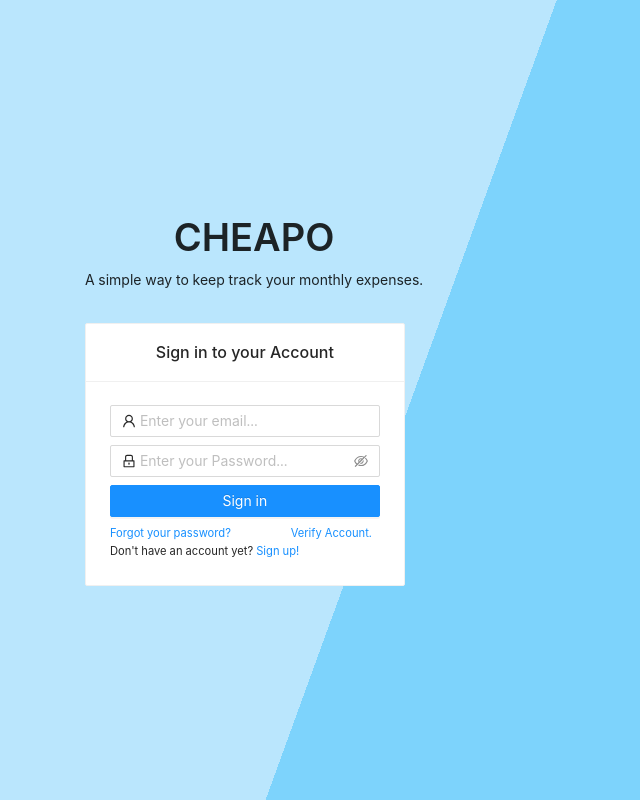
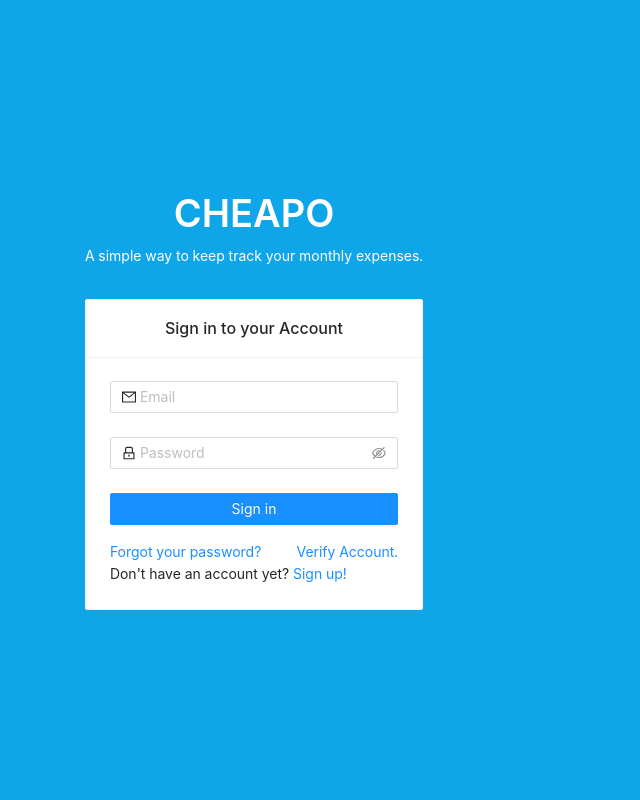
Before and after one commit to mhtros/cheapo-react-client, a React (Create React App) app: page / in a window 1280 px wide. Shown: the whole page, without its empty margins (386-1026 px from the left). Built offline with nearby package versions, Linux system fonts and the light colour scheme.

Commit message:
Add Two factor sign in Fix layout problems Convert to forms

```diff
--- a/src/components/layout/UnauthorizePageTemplate.js
+++ b/src/components/layout/UnauthorizePageTemplate.js
@@ -1,17 +1,27 @@
 import { Space, Typography } from "antd";
-import CenteredContainer from "./centered-container/CenteredContainer";
 
 const { Text, Title } = Typography;
 
+const centeredStyles = {
+  height: "100%",
+  display: "grid",
+  placeItems: "center",
+};
+
+const CenteredContainer = ({ children }) => (
+  <div style={centeredStyles}>{children}</div>
+);
+
+const labelStyle = { textAlign: "center", marginBottom: "2rem", width: "100%" };
+
 const UnauthorizePageTemplate = ({ children }) => (
   <CenteredContainer>
-    <div>
-      <Space
-        direction="vertical"
-        style={{ textAlign: "center", marginBottom: "2rem", width: "100%" }}
-      >
-        <Title style={{ margin: 0 }}>CHEAPO</Title>
-        <Text>A simple way to keep track your monthly expenses.</Text>
+    <div id="unauthorize-template">
+      <Space direction="vertical" style={labelStyle}>
+        <Title style={{ margin: 0, color: "#fff" }}>CHEAPO</Title>
+        <Text style={{ color: "#fff" }}>
+          A simple way to keep track your monthly expenses.
+        </Text>
       </Space>
       {children}
     </div>
--- a/src/components/layout/centered-container/CenteredContainer.js
+++ /dev/null
@@ -1,7 +0,0 @@
-import classes from "./CenteredContainer.module.css";
-
-const CenteredContainer = ({ children }) => (
-  <div className={classes["centered-container"]}>{children}</div>
-);
-
-export default CenteredContainer;
--- a/src/components/layout/centered-container/CenteredContainer.module.css
+++ /dev/null
@@ -1,5 +0,0 @@
-.centered-container {
-  display: grid;
-  height: 100vh;
-  place-items: center;
-}
--- a/src/index.css
+++ b/src/index.css
@@ -6,20 +6,39 @@
   box-sizing: border-box;
 }
 
+/* JUST FOR TESTING */
+/*
+    html { border: 5px dashed black; }
+    body { border: 5px dashed red; }
+    #root { border: 5px dashed greenyellow; }
+    #unauthorize-template { border: 5px dashed cyan; }
+    #authorize-template { border: 5px dashed cyan; }
+ */
+
 html {
   scroll-behavior: smooth;
 }
 
 body {
-  width: 100%;
-  min-height: 100vh;
+  background: var(--secondary-color-500);
   -webkit-font-smoothing: antialiased;
   -moz-osx-font-smoothing: grayscale;
-  background: linear-gradient(
-    110deg,
-    var(--secondary-color-200) 60%,
-    var(--secondary-color-300) 60%
-  );
+}
+
+#root {
+  height: 100%;
+}
+
+#unauthorize-template {
+  min-width: 340px;
+  padding: 1rem 0.5rem;
+}
+
+#authorize-template {
+  min-width: 340px;
+  height: 100%;
+  max-width: 45%;
+  margin: auto;
 }
 
 :root {
--- a/src/pages/authentication/ForgotPassword.js
+++ b/src/pages/authentication/ForgotPassword.js
@@ -1,30 +1,27 @@
-import { InfoCircleOutlined, MailOutlined } from "@ant-design/icons";
-import { Button, Card, Input, Space, Tooltip, Typography } from "antd";
+import { MailOutlined } from "@ant-design/icons";
+import { Button, Card, Form, Input, Typography } from "antd";
 import React, { useState } from "react";
 import { Link, useNavigate } from "react-router-dom";
 import { apiUri } from "../../appsettings";
 import displayError from "../../helpers/display-exception-error";
 import { successToast } from "../../helpers/toasts";
 
-const { Text } = Typography;
+const { Paragraph } = Typography;
 
 const ForgotPassword = () => {
   const navigate = useNavigate();
 
-  const [email, setEmail] = useState("");
   const [loading, setLoading] = useState(false);
 
-  const forgotPasswordHandler = async (e) => {
-    e.preventDefault();
+  const forgotPasswordHandler = async (values) => {
+    const email = values.email;
     setLoading(true);
 
     try {
       const url = `${apiUri}/authentication/forgot-password`;
       var response = await fetch(url, {
         method: "POST",
-        headers: {
-          "Content-Type": "application/json",
-        },
+        headers: { "Content-Type": "application/json" },
         body: JSON.stringify({ email }),
       });
 
@@ -39,47 +36,38 @@ const ForgotPassword = () => {
     }
   };
 
+  const title = (
+    <Paragraph style={{ textAlign: "center" }}>
+      <span>Forgot your password </span>
+    </Paragraph>
+  );
+
   return (
-    <Card
-      title={
-        <Text>
-          Forgot your password
-          <Tooltip title="Sends a reset code to your email.">
-            {" "}
-            <InfoCircleOutlined style={{ color: "#666" }} />
-          </Tooltip>
-        </Text>
-      }
-      style={{ minWidth: "22rem", textAlign: "center" }}
-    >
-      <Space direction="vertical" style={{ width: "100%" }}>
-        <Input.Group compact>
-          <Input
-            style={{ width: "70%", textAlign: "left" }}
-            prefix={<MailOutlined />}
-            placeholder="Enter email..."
-            value={email}
-            onChange={(e) => setEmail(e.target.value)}
-          />
+    <Card title={title}>
+      <Paragraph style={{ textAlign: "center", marginBottom: "2rem" }}>
+        If you've lost your password or wish to reset it <br />
+        please enter your email to send you a reset code.
+      </Paragraph>
+      <Form onFinish={forgotPasswordHandler} autoComplete="off">
+        <Form.Item name="email">
+          <Input prefix={<MailOutlined />} placeholder="Email" />
+        </Form.Item>
         <Button
-            style={{ width: "30%" }}
+          style={{ width: "100%" }}
           loading={loading}
           type="primary"
-            onClick={forgotPasswordHandler}
+          htmlType="submit"
         >
-            Send
+          Request code
         </Button>
-        </Input.Group>
-
-        <div style={{ textAlign: "left", fontSize: "0.7rem" }}>
+      </Form>
+      <Paragraph style={{ margin: "1rem 0 0 0" }}>
         <div>
-            <Text>Already have a reset code?</Text>
+          <span>Already have a reset code? </span>
           <Link to="/reset-password"> Reset.</Link>
         </div>
-          <Text>Back to</Text>
-          <Link to="/sign-in"> Sign in.</Link>
-        </div>
-      </Space>
+        Back to <Link to="/sign-in"> Sign in.</Link>
+      </Paragraph>
     </Card>
   );
 };
--- a/src/pages/authentication/Signin.js
+++ b/src/pages/authentication/Signin.js
@@ -1,29 +1,54 @@
+import { LockOutlined, MailOutlined } from "@ant-design/icons";
 import {
-  EyeInvisibleOutlined,
-  EyeTwoTone,
-  LockOutlined,
-  UserOutlined,
-} from "@ant-design/icons";
-import { Button, Card, Col, Input, Row, Space, Typography } from "antd";
+  Button,
+  Card,
+  Checkbox,
+  Col,
+  Form,
+  Input,
+  Row,
+  Typography,
+} from "antd";
 import { useContext, useState } from "react";
 import { Link, useNavigate } from "react-router-dom";
 import authenticationContext from "../../context/authentication-context";
 
-const { Text } = Typography;
+const { Paragraph } = Typography;
 
 const Signin = () => {
   const navigate = useNavigate();
   const authenticationCtx = useContext(authenticationContext);
 
   const [email, setEmail] = useState("");
-  const [password, setPassword] = useState("");
   const [loading, setLoading] = useState(false);
+  const [twoFactorEnabled, setTwoFactorEnabled] = useState(false);
+  const [isRecovery, setIsRecovery] = useState(false);
 
-  const signinHandler = async (event) => {
-    event.preventDefault();
+  const signinHandler = async (values) => {
+    const email = values.email;
+    const password = values.password;
+
+    setEmail(email);
     setLoading(true);
+
     try {
-      await authenticationCtx.signin(email, password);
+      const twoFactorDisabled = await authenticationCtx.signin(email, password);
+      if (twoFactorDisabled === false) setTwoFactorEnabled(true);
+      if (twoFactorDisabled === true) navigate("/dashboard");
+      setLoading(false);
+    } catch (e) {
+      setLoading(false);
+    }
+  };
+
+  const twoFactorSigninHandler = async (values) => {
+    const token = values.token;
+    const recoveryTkn = values.isRecoveryToken;
+
+    setLoading(true);
+
+    try {
+      await authenticationCtx.twoFactorSignin(email, token, recoveryTkn);
       setLoading(false);
       navigate("/dashboard");
     } catch (e) {
@@ -31,37 +56,30 @@ const Signin = () => {
     }
   };
 
-  return (
-    <Card
-      title="Sign in to your Account"
-      style={{ minWidth: "20rem", width: "30%", textAlign: "center" }}
-    >
-      <Space direction="vertical" style={{ width: "100%" }}>
-        <Input
-          prefix={<UserOutlined />}
-          placeholder="Enter your email..."
-          value={email}
-          onChange={(e) => setEmail(e.target.value)}
-        />
-        <Input.Password
-          prefix={<LockOutlined />}
-          placeholder="Enter your Password..."
-          value={password}
-          onChange={(e) => setPassword(e.target.value)}
-          iconRender={(visible) =>
-            visible ? <EyeTwoTone /> : <EyeInvisibleOutlined />
-          }
-        />
+  const title = (
+    <div style={{ textAlign: "center" }}>Sign in to your Account</div>
+  );
+
+  const signinForm = (
+    <Card title={title}>
+      <Form onFinish={signinHandler} autoComplete="off">
+        <Form.Item name="email">
+          <Input prefix={<MailOutlined />} placeholder="Email" />
+        </Form.Item>
+        <Form.Item name="password">
+          <Input.Password prefix={<LockOutlined />} placeholder="Password" />
+        </Form.Item>
         <Button
+          style={{ width: "100%" }}
+          loading={loading}
           type="primary"
-          loading={loading}
-          style={{ width: "100%" }}
-          onClick={signinHandler}
+          htmlType="submit"
         >
           Sign in
         </Button>
-        <div style={{ textAlign: "left", fontSize: "0.7rem" }}>
-          <Row wrap={false} style={{ paddingRight: "0.5rem" }}>
+      </Form>
+      <Paragraph style={{ margin: "1rem 0 0 0" }}>
+        <Row>
           <Col flex="auto">
             <Link to="/forgot-password">Forgot your password?</Link>
           </Col>
@@ -69,12 +87,47 @@ const Signin = () => {
             <Link to="/verify-account">Verify Account.</Link>
           </Col>
         </Row>
-          <Text>Don't have an account yet?</Text>
+        Don't have an account yet?
         <Link to="/sign-up"> Sign up!</Link>
-        </div>
-      </Space>
+      </Paragraph>
     </Card>
   );
+
+  const twoFactorTitle = (
+    <div style={{ textAlign: "center" }}>
+      Your login is protected with an authenticator app.
+      <br />
+      Enter your authenticator code below.
+    </div>
+  );
+
+  const twoFactorSigninForm = (
+    <Card title={twoFactorTitle}>
+      <Form onFinish={twoFactorSigninHandler} autoComplete="off">
+        <Form.Item name="token">
+          <Input
+            placeholder={isRecovery ? "Recovery code" : "Authentication code"}
+          />
+        </Form.Item>
+        <Form.Item name="isRecoveryToken" valuePropName="checked">
+          <Checkbox onChange={(e) => setIsRecovery(e.target.checked)}>
+            Don't have access to your authenticator device? <br />
+            You can log in with a recovery code.
+          </Checkbox>
+        </Form.Item>
+        <Button
+          style={{ width: "100%" }}
+          loading={loading}
+          type="primary"
+          htmlType="submit"
+        >
+          Sign in
+        </Button>
+      </Form>
+    </Card>
+  );
+
+  return !twoFactorEnabled ? signinForm : twoFactorSigninForm;
 };
 
 export default Signin;
--- a/src/pages/authentication/VerifyAccount.js
+++ b/src/pages/authentication/VerifyAccount.js
@@ -1,37 +1,32 @@
 import { MailOutlined } from "@ant-design/icons";
-import { Button, Card, Input, Space, Typography } from "antd";
+import { Button, Card, Form, Input, Typography } from "antd";
 import React, { useState } from "react";
 import { Link, useNavigate } from "react-router-dom";
 import { apiUri } from "../../appsettings";
 import displayError from "../../helpers/display-exception-error";
 import { successToast } from "../../helpers/toasts";
 
-const { Text } = Typography;
+const { Paragraph } = Typography;
 
 const VerifyAccount = () => {
   const navigate = useNavigate();
 
-  const [email, setEmail] = useState("");
   const [loading, setLoading] = useState(false);
 
-  const verifyAccountHandler = async (event) => {
-    event.preventDefault();
+  const verifyAccountHandler = async (values) => {
     setLoading(true);
 
     try {
       const url = `${apiUri}/authentication/resend-confirmation-email`;
       var response = await fetch(url, {
         method: "POST",
-        headers: {
-          "Content-Type": "application/json",
-        },
-        body: JSON.stringify({ email }),
+        headers: { "Content-Type": "application/json" },
+        body: JSON.stringify({ email: values.email }),
       });
 
       if (!response.ok) throw await response.json();
 
-      successToast("Verification link was send in: " + email);
-
+      successToast("Verification link was send in: " + values.email);
       navigate("/sign-in");
     } catch (ex) {
       setLoading(false);
@@ -39,35 +34,30 @@ const VerifyAccount = () => {
     }
   };
 
+  const title = <div style={{ textAlign: "center" }}>Verify your Account</div>;
+
   return (
-    <Card
-      title="Verify your Account"
-      style={{ minWidth: "22rem", textAlign: "center" }}
-    >
-      <Space direction="vertical" style={{ width: "100%" }}>
-        <Input.Group compact>
-          <Input
-            style={{ width: "70%", textAlign: "left" }}
-            prefix={<MailOutlined />}
-            placeholder="Enter email..."
-            value={email}
-            onChange={(e) => setEmail(e.target.value)}
-          />
-          <Button
-            style={{ width: "30%" }}
-            loading={loading}
-            type="primary"
-            onClick={verifyAccountHandler}
-          >
-            Send
-          </Button>
-        </Input.Group>
-
-        <div style={{ textAlign: "left", fontSize: "0.7rem" }}>
-          <Text>Back to</Text>
-          <Link to="/sign-in"> Sign in.</Link>
-        </div>
-      </Space>
+    <Card title={title}>
+      <Paragraph style={{ textAlign: "center", marginBottom: "2rem" }}>
+        To start exploring the Cheapo platform <br />
+        please confirm your email address.
+      </Paragraph>
+      <Form onFinish={verifyAccountHandler} autoComplete="off">
+        <Form.Item name="email">
+          <Input prefix={<MailOutlined />} placeholder="Email" />
+        </Form.Item>
+        <Button
+          style={{ width: "100%" }}
+          loading={loading}
+          type="primary"
+          htmlType="submit"
+        >
+          Verify
+        </Button>
+      </Form>
+      <Paragraph style={{ margin: "1rem 0 0 0" }}>
+        Back to <Link to="/sign-in"> Sign in.</Link>
+      </Paragraph>
     </Card>
   );
 };
```
Also changed, not shown: src/components/layout/AuthorizePageTemplate.js (+9 -2 lines), src/pages/authentication/ResetPassword.js (+15 -29 lines), src/pages/authentication/Signup.js (+12 -34 lines). Lines whose indentation alone changed are shown as unchanged.
